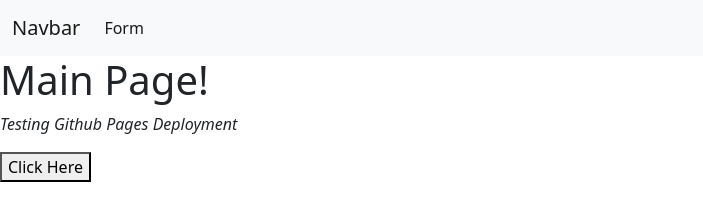
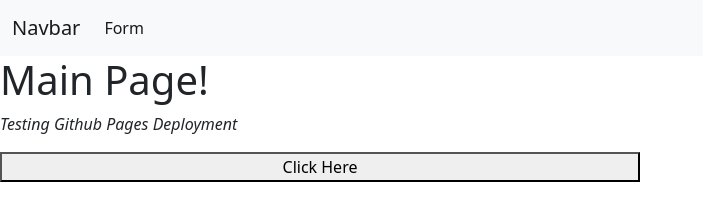
Before and after one commit to CodingAbdullah/Medium-Demo-Gh-Pages, a website: page index.html in a window 1280 px wide. Shown: the whole page, without its empty margins (0-703 px from the left). Drawn offline with nearby package versions, Linux system fonts and the light colour scheme.

Commit message:
Demo 9: Stylesheets added

```diff
--- /dev/null
+++ b/css/form.css
@@ -0,0 +1,23 @@
+h1 {
+    margin-left: 'auto';
+    margin-right: 'auto';
+    width: 50%;
+}
+
+p {
+    margin-left: 'auto';
+    margin-right: 'auto';
+    width: 50%;
+}
+
+button {
+    margin-left: 'auto';
+    margin-right: 'auto';
+    width: 50%;
+}
+
+form {
+    margin-left: 'auto';
+    margin-right: 'auto';
+    width: 50%;
+}
--- /dev/null
+++ b/css/index.css
@@ -0,0 +1,17 @@
+h1 {
+    margin-left: 'auto';
+    margin-right: 'auto';
+    width: 50%;
+}
+
+p {
+    margin-left: 'auto';
+    margin-right: 'auto';
+    width: 50%;
+}
+
+button {
+    margin-left: 'auto';
+    margin-right: 'auto';
+    width: 50%
+}
--- a/index.html
+++ b/index.html
@@ -8,6 +8,8 @@
 
     <script src="https://cdn.jsdelivr.net/npm/bootstrap@5.2.3/dist/js/bootstrap.min.js"
     integrity="sha384-cuYeSxntonz0PPNlHhBs68uyIAVpIIOZZ5JqeqvYYIcEL727kskC66kF92t6Xl2V" crossorigin="anonymous"></script>
+
+    <link rel="stylesheet" href="./css/index.css">
 </head>
 <body>
     <nav class="navbar navbar-expand-lg navbar-light bg-light">
```
Also changed, not shown: form.html (+2 -0 lines).
